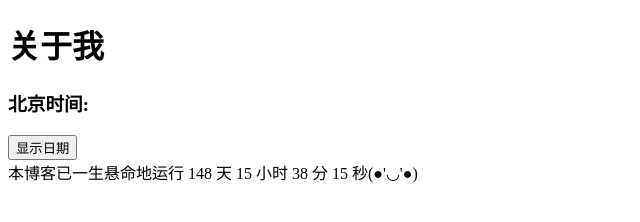
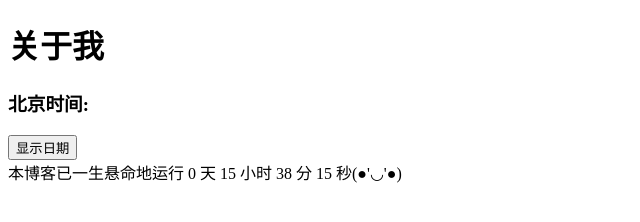
Before and after one commit to LittlePenguinX/LittlePenguin.github.io, a plain HTML site: page index.html in a window 1280 px wide. Shown: the full height of the page, 0-640 px from the left. Drawn offline with Linux system fonts and the light colour scheme.

Commit message:
Update index.html

```diff
--- a/index.html
+++ b/index.html
@@ -21,7 +21,7 @@
         class="moe-text">(●'◡'●)</span>
     <script>function blog_live_time() {
             setTimeout(blog_live_time, 1000);
-            const start = new Date('2021-05-19T00:00:00');
+            const start = new Date('2021-10-14T00:00:00');
             const now = new Date();
             const timeDiff = (now.getTime() - start.getTime());
             const msPerMinute = 60 * 1000;
```
